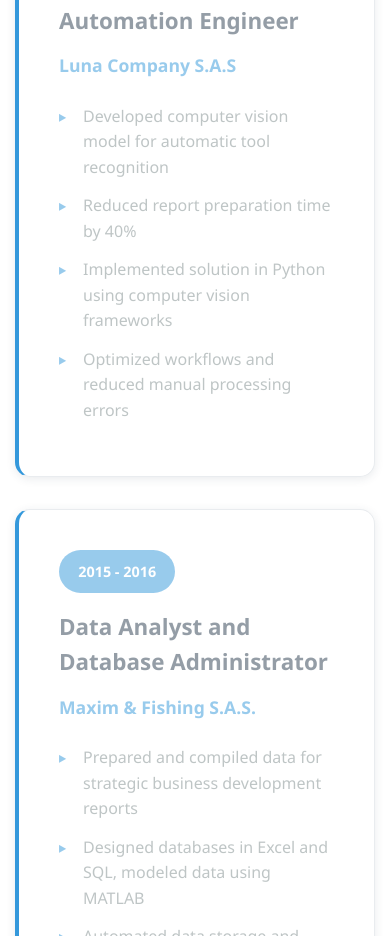
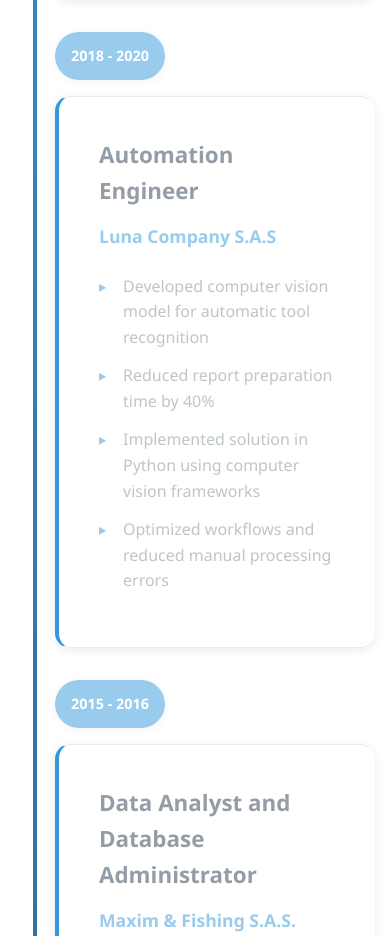
Before and after one commit to OilCoder/OilCoder.github.io, a website: page index.html in a window 390 px wide. Shown: the part 4576-5512 px from the top of the page. Drawn offline with Linux system fonts and the light colour scheme.

Commit message:
Restore alternating timeline design with improvements - Brought back the alternating left/right card layout - Added gradient timeline line for visual appeal - Increased max-width to 1200px for better space usage - Enhanced card sizing with max-width 450px - Improved mobile responsive design - Cards alternate border colors (left/right) - Updated version to 2.5.0

```diff
--- a/assets/css/style.css
+++ b/assets/css/style.css
@@ -492,43 +492,77 @@
     line-height: 1.6;
 }
 
-/* Experience Timeline - Card Style */
+/* Experience Timeline - Alternating Cards */
 .timeline {
-    display: grid;
-    grid-template-columns: 1fr;
-    gap: 2rem;
-    max-width: 1000px;
+    position: relative;
+    max-width: 1200px;
     margin: 0 auto;
+    padding: 2rem 0;
+}
+
+.timeline::before {
+    content: '';
+    position: absolute;
+    width: 4px;
+    background: linear-gradient(180deg, var(--accent), var(--secondary));
+    top: 0;
+    bottom: 0;
+    left: 50%;
+    margin-left: -2px;
+    border-radius: 2px;
 }
 
 .timeline-item {
+    display: flex;
+    margin-bottom: 3rem;
+    position: relative;
+    align-items: flex-start;
+}
+
+.timeline-item:nth-child(odd) {
+    flex-direction: row;
+}
+
+.timeline-item:nth-child(even) {
+    flex-direction: row-reverse;
+}
+
+.timeline-date {
+    flex: 0 0 140px;
+    background: var(--accent);
+    color: var(--bg);
+    padding: 0.8rem 1rem;
+    border-radius: 25px;
+    text-align: center;
+    font-weight: 600;
+    font-size: 0.9rem;
+    margin: 0 2rem;
+    height: fit-content;
+    box-shadow: var(--shadow);
+    position: relative;
+    z-index: 2;
+}
+
+.timeline-content {
+    flex: 1;
     background: var(--bg);
     border: 1px solid var(--border);
+    padding: 2.5rem;
     border-radius: 15px;
-    padding: 2.5rem;
     box-shadow: var(--shadow);
     transition: var(--transition);
     border-left: 4px solid var(--accent);
-    position: relative;
+    max-width: 450px;
 }
 
-.timeline-item:hover {
-    transform: translateY(-3px);
-    box-shadow: 0 8px 25px rgba(0, 0, 0, 0.15);
+.timeline-item:nth-child(even) .timeline-content {
+    border-left: none;
+    border-right: 4px solid var(--accent);
 }
 
-.timeline-date {
-    background: var(--accent);
-    color: var(--bg);
-    padding: 0.6rem 1.2rem;
-    border-radius: 25px;
-    font-weight: 600;
-    font-size: 0.9rem;
-    display: inline-block;
-    margin-bottom: 1.5rem;
-    position: absolute;
-    top: -12px;
-    right: 2rem;
+.timeline-content:hover {
+    transform: translateY(-5px);
+    box-shadow: 0 12px 30px rgba(0, 0, 0, 0.15);
 }
 
 .timeline-content h3 {
@@ -790,10 +824,26 @@
         margin-left: 0;
     }
 
+    .timeline::before {
+        left: 20px;
+    }
+
+    .timeline-item {
+        flex-direction: column !important;
+        margin-left: 40px;
+        margin-bottom: 2rem;
+    }
+
     .timeline-date {
-        position: static;
-        margin-bottom: 1rem;
-        margin-right: 0;
+        flex: none;
+        margin: 0 0 1rem 0;
+        width: fit-content;
+    }
+
+    .timeline-content {
+        max-width: none;
+        border-left: 4px solid var(--accent) !important;
+        border-right: none !important;
     }
 
     .project-grid,
--- a/index.html
+++ b/index.html
@@ -44,7 +44,7 @@
         <link rel="stylesheet" href="https://cdnjs.cloudflare.com/ajax/libs/font-awesome/6.0.0/css/all.min.css">
     </noscript>
 
-    <link rel="stylesheet" href="assets/css/style.css?v=2.4.0">
+    <link rel="stylesheet" href="assets/css/style.css?v=2.5.0">
 </head>
 
 <body>
@@ -359,7 +359,7 @@
         </div>
     </footer>
 
-    <script src="assets/js/main.js?v=2.4.0"></script>
+    <script src="assets/js/main.js?v=2.5.0"></script>
 </body>
 
 </html>
```
